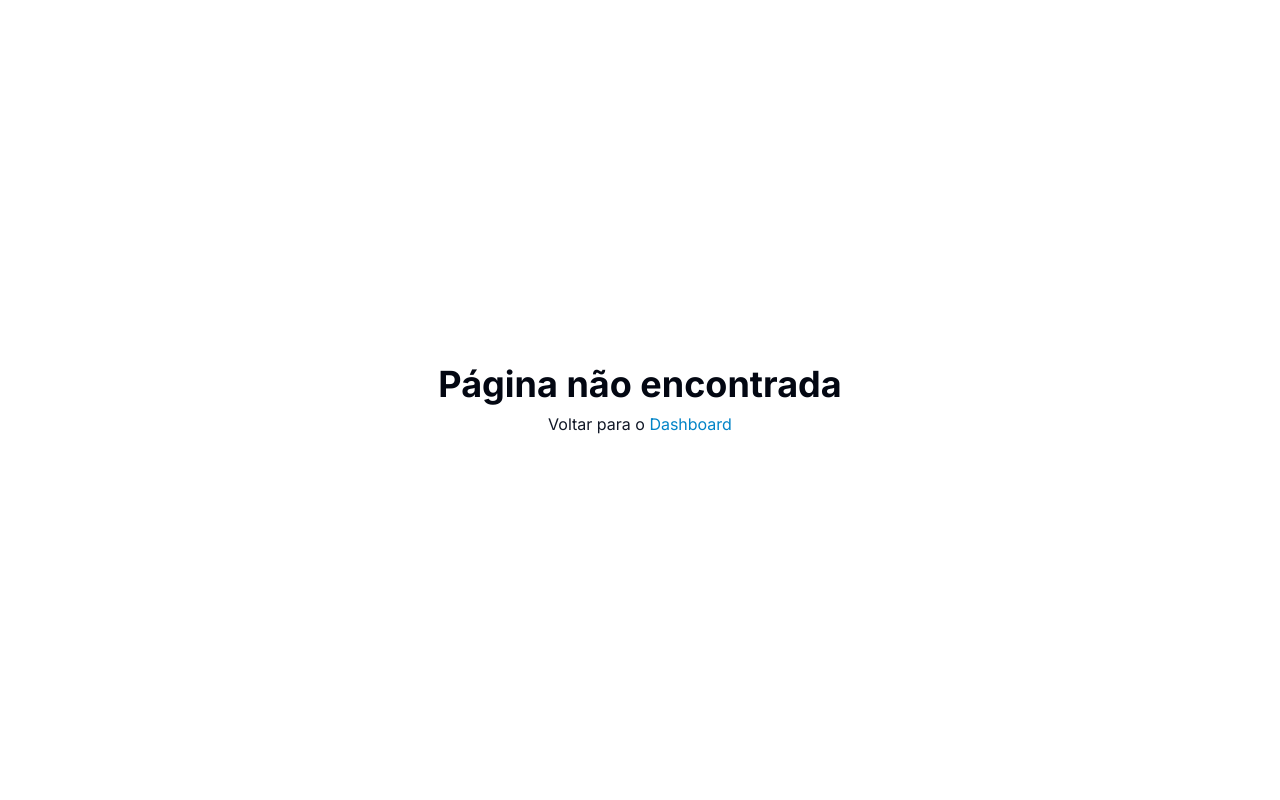
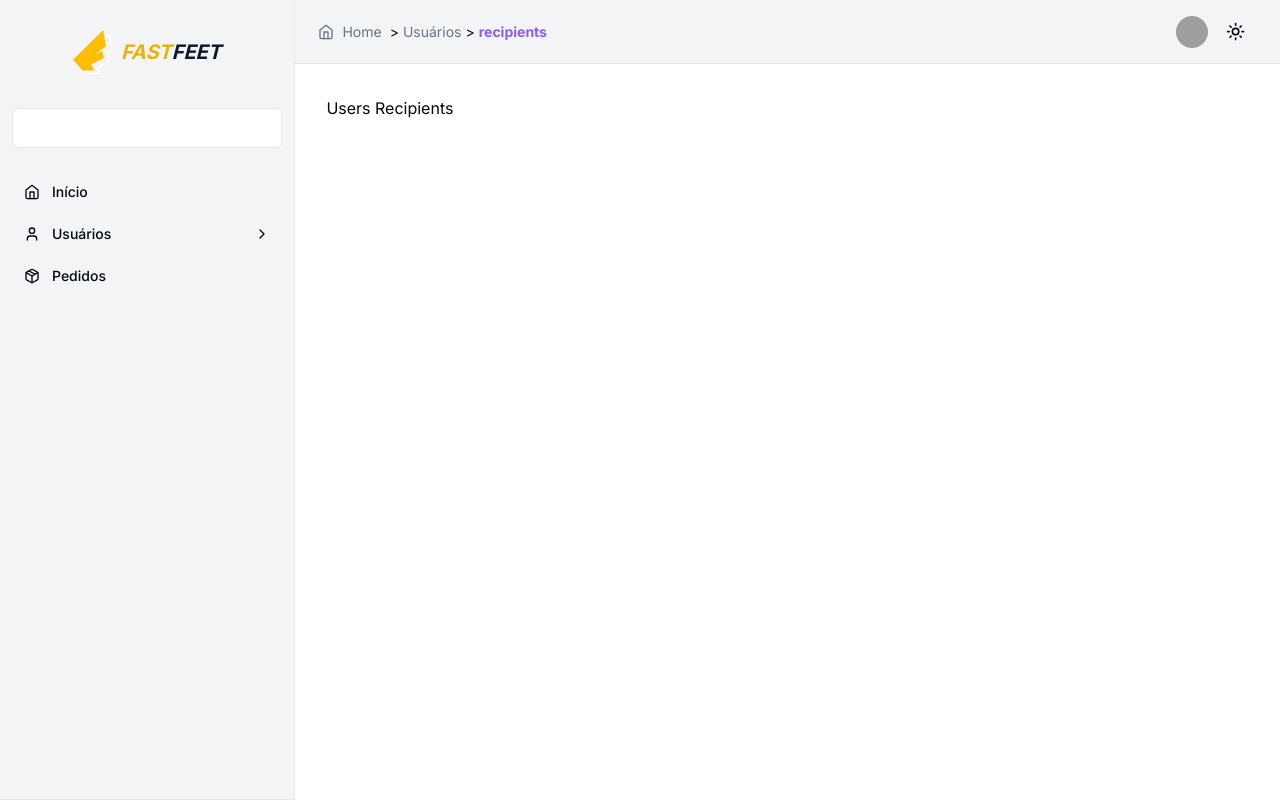
Before and after one commit to felipesanderp/fastfeet-web, a React (Vite) app: page /users/recipients in a window 1280 px wide. Built offline with nearby package versions, Linux system fonts and the light colour scheme; grey boxes are pictures that could not be loaded.

Commit message:
users recipients initial page

```diff
--- /dev/null
+++ b/src/pages/app/users/recipients.tsx
@@ -0,0 +1,3 @@
+export function UsersRecipients() {
+  return <h1>Users Recipients</h1>
+}
--- a/src/routes.tsx
+++ b/src/routes.tsx
@@ -7,6 +7,7 @@ import { Dashboard } from './pages/app/dashboard/dashboard'
 import { Orders } from './pages/app/orders/orders'
 import { UsersAdmin } from './pages/app/users/admin'
 import { UsersDeliverymen } from './pages/app/users/deliverymen'
+import { UsersRecipients } from './pages/app/users/recipients'
 import { SignIn } from './pages/auth/sign-in'
 import { Error } from './pages/error'
 
@@ -29,6 +30,10 @@ export const router = createBrowserRouter([
         element: <UsersDeliverymen />,
       },
       {
+        path: '/users/recipients',
+        element: <UsersRecipients />,
+      },
+      {
         path: '/orders',
         element: <Orders />,
       },
```
